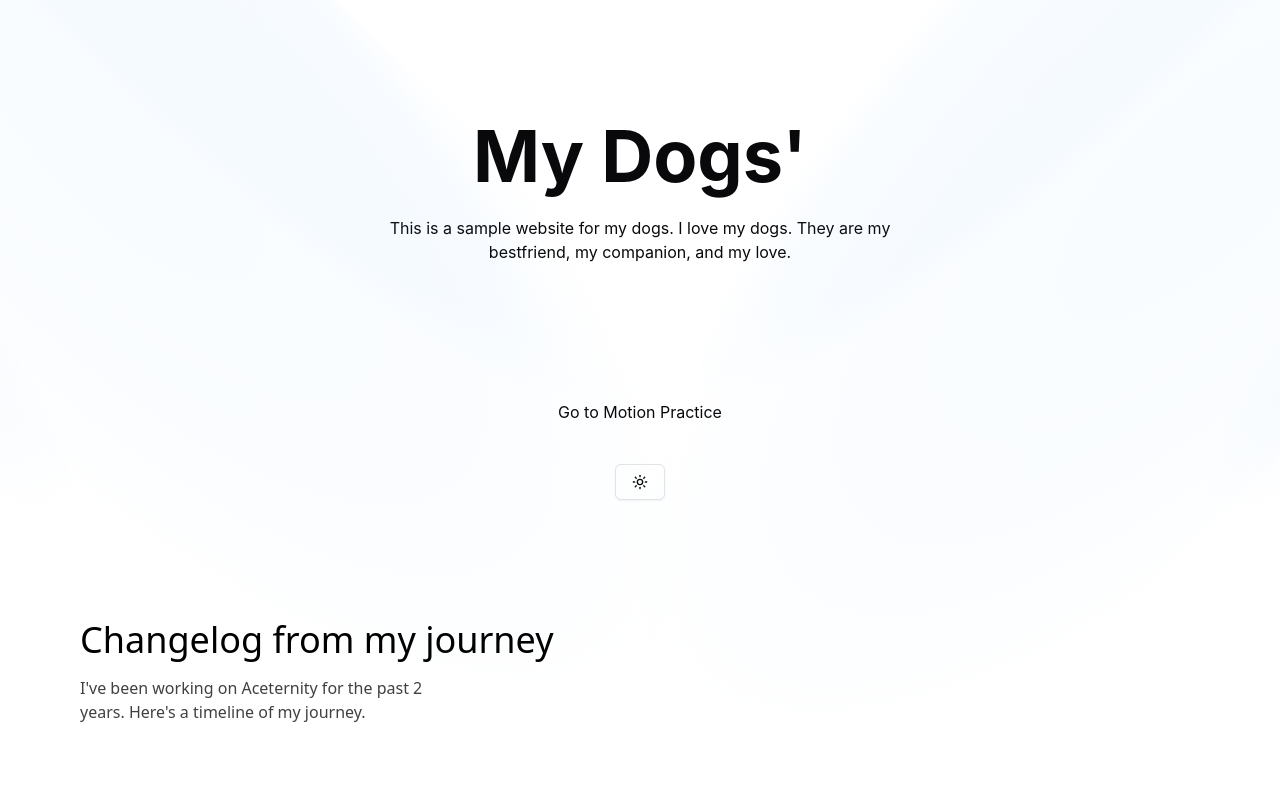
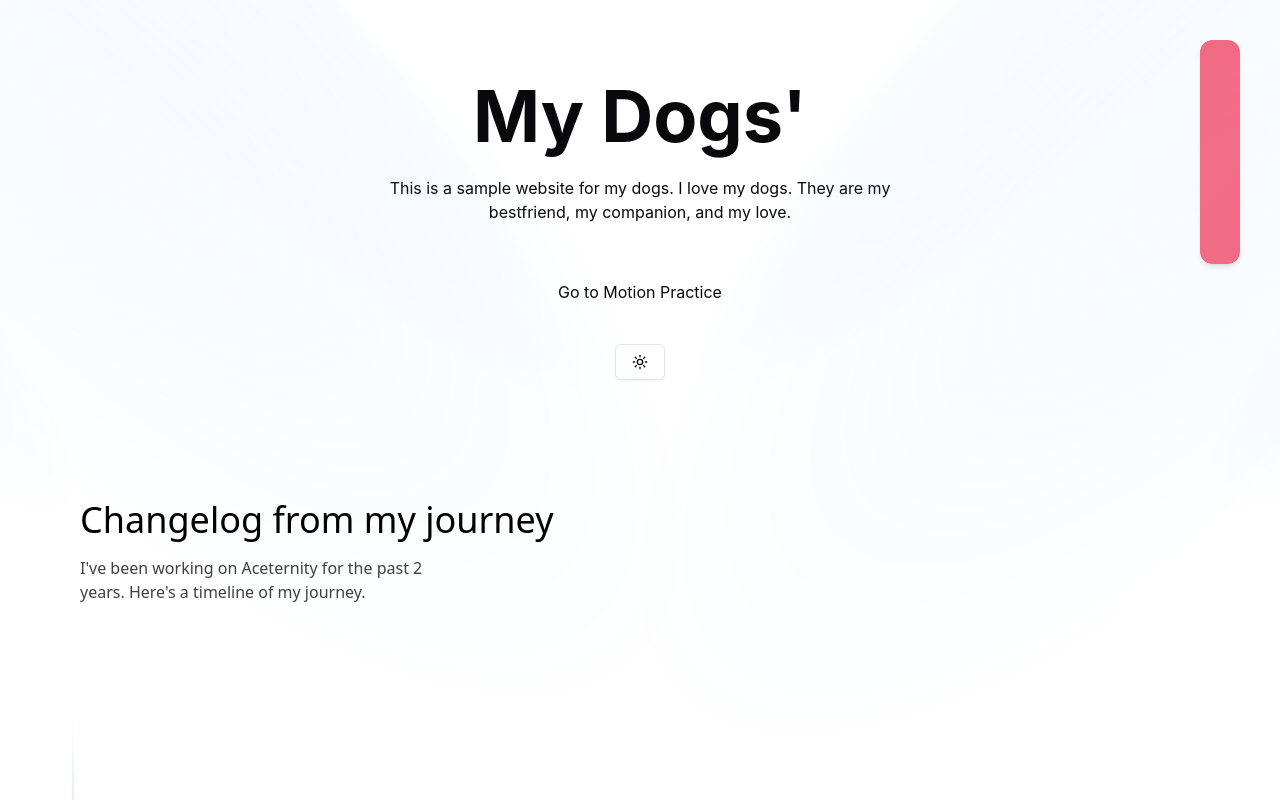
Before and after one commit to potakaaa/learn-aceternityui, a Next.js app: page / in a window 1280 px wide. Shown: the top 800 px of the page. Built offline with nearby package versions, Linux system fonts and the light colour scheme.

Commit message:
added scroll on main page

```diff
--- a/src/app/(routes)/framer/page.tsx
+++ b/src/app/(routes)/framer/page.tsx
@@ -1,6 +1,7 @@
 "use client";
 
-import { motion } from "framer-motion";
+import { motion, useScroll } from "framer-motion";
+import { useEffect } from "react";
 
 const dissolveParent = {
   hidden: { opacity: 0 },
@@ -20,6 +21,11 @@ const dissolve = {
 };
 
 const page = () => {
+  const { scrollYProgress } = useScroll();
+
+  useEffect(() => {
+    console.log(scrollYProgress);
+  }, [scrollYProgress]);
   return (
     <div className="flex flex-col gap-10 overflow-x-hidden">
       <motion.section
@@ -94,6 +100,7 @@ const page = () => {
           </motion.button>
         </motion.div>
         <motion.div
+          id="draggable"
           variants={dissolve}
           className="bg-foreground bg-opacity-50 aspect-square rounded-lg justify-center flex items-center gap-10 size-64"
         >
@@ -107,7 +114,14 @@ const page = () => {
         <motion.div
           variants={dissolve}
           className="bg-foreground bg-opacity-50 aspect-square rounded-lg justify-center flex items-center gap-10 size-64"
-        ></motion.div>
+        >
+          <div className="bg-teal-200 w-20 h-28 rounded-lg">
+            <motion.div
+              className="w-full h-full bg-teal-500 rounded-lg origin-bottom"
+              style={{ scaleY: scrollYProgress }}
+            ></motion.div>
+          </div>
+        </motion.div>
         <motion.div
           variants={dissolve}
           className="bg-foreground bg-opacity-50 aspect-square rounded-lg justify-center flex items-center gap-10 size-64"
--- a/src/app/page.tsx
+++ b/src/app/page.tsx
@@ -1,3 +1,5 @@
+"use client";
+
 import { Spotlight } from "@/components/ui/spotlight-new";
 import DevTooltip from "./components/DevTooltip";
 import PostGallery from "./components/PostGallery";
@@ -7,10 +9,18 @@ import PostButton from "./components/PostButton";
 import { ModeToggle } from "@/components/theme-toggle";
 import { Scroll } from "./components/Scroll";
 import Link from "next/link";
+import { motion, useScroll } from "framer-motion";
 
 export default function page() {
+  const { scrollYProgress } = useScroll();
   return (
     <div className="w-full min-h-screen bg-background flex justify-center items-center flex-col overflow-x-hidden space-y-10 py-10 antialiased relative">
+      <div className="h-56 w-10 rounded-xl bg-rose-200 fixed top-10 right-10 bg-opacity-70 shadow-md overflow-hidden z-10">
+        <motion.div
+          className="bg-rose-500 h-full w-full rounded-xl bg-opacity-75 origin-bottom"
+          style={{ scaleY: scrollYProgress }}
+        ></motion.div>
+      </div>
       <section className="h-full my-20">
         <Spotlight />
         <div className=" p-4 max-w-7xl  mx-auto relative z-10  w-full pt-20 md:pt-0">
@@ -24,6 +34,7 @@ export default function page() {
         </div>
       </section>
       <Link href="/framer">Go to Motion Practice</Link>
+
       <ModeToggle />
       <Scroll />
       <PostGallery />
```
